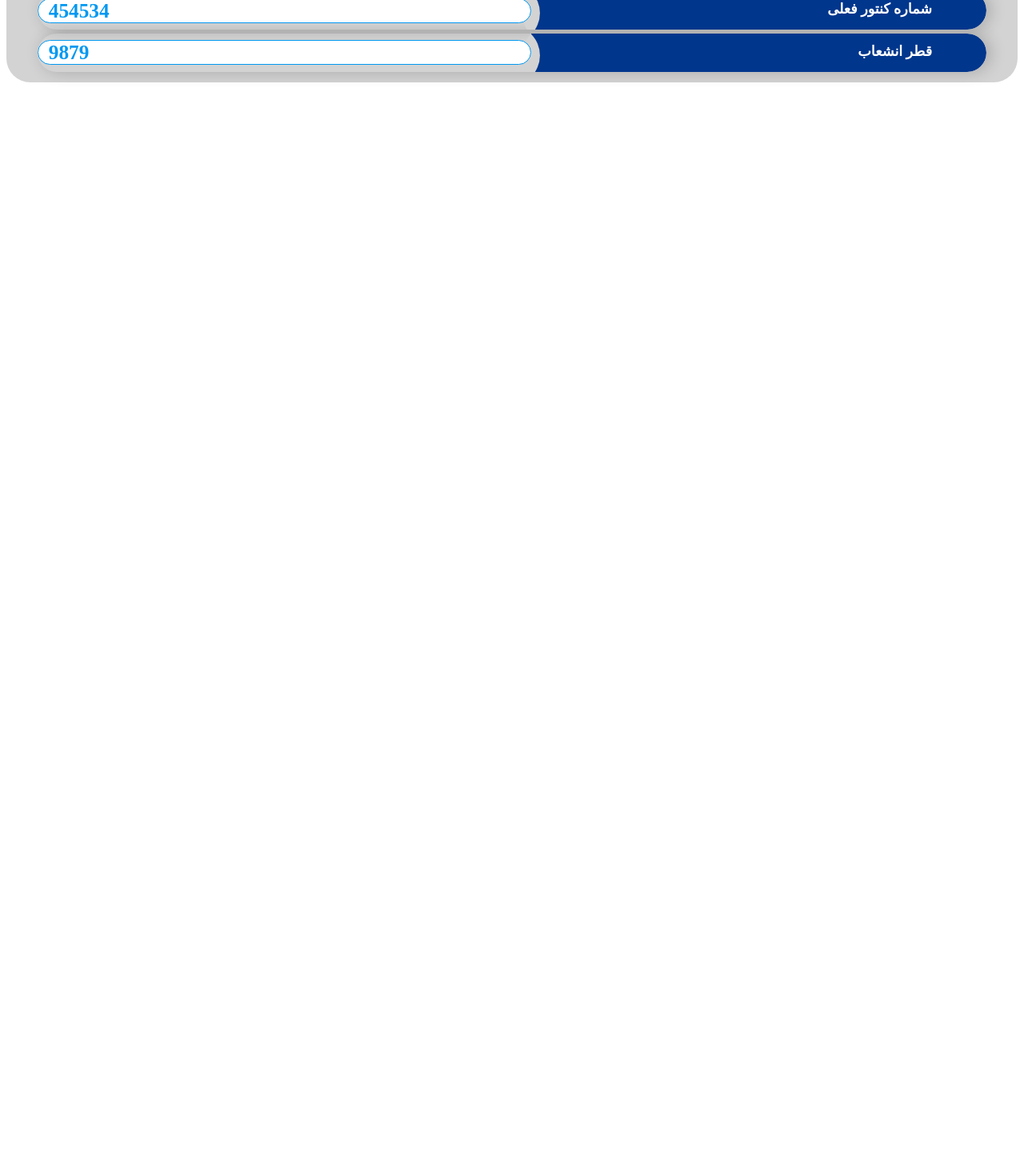
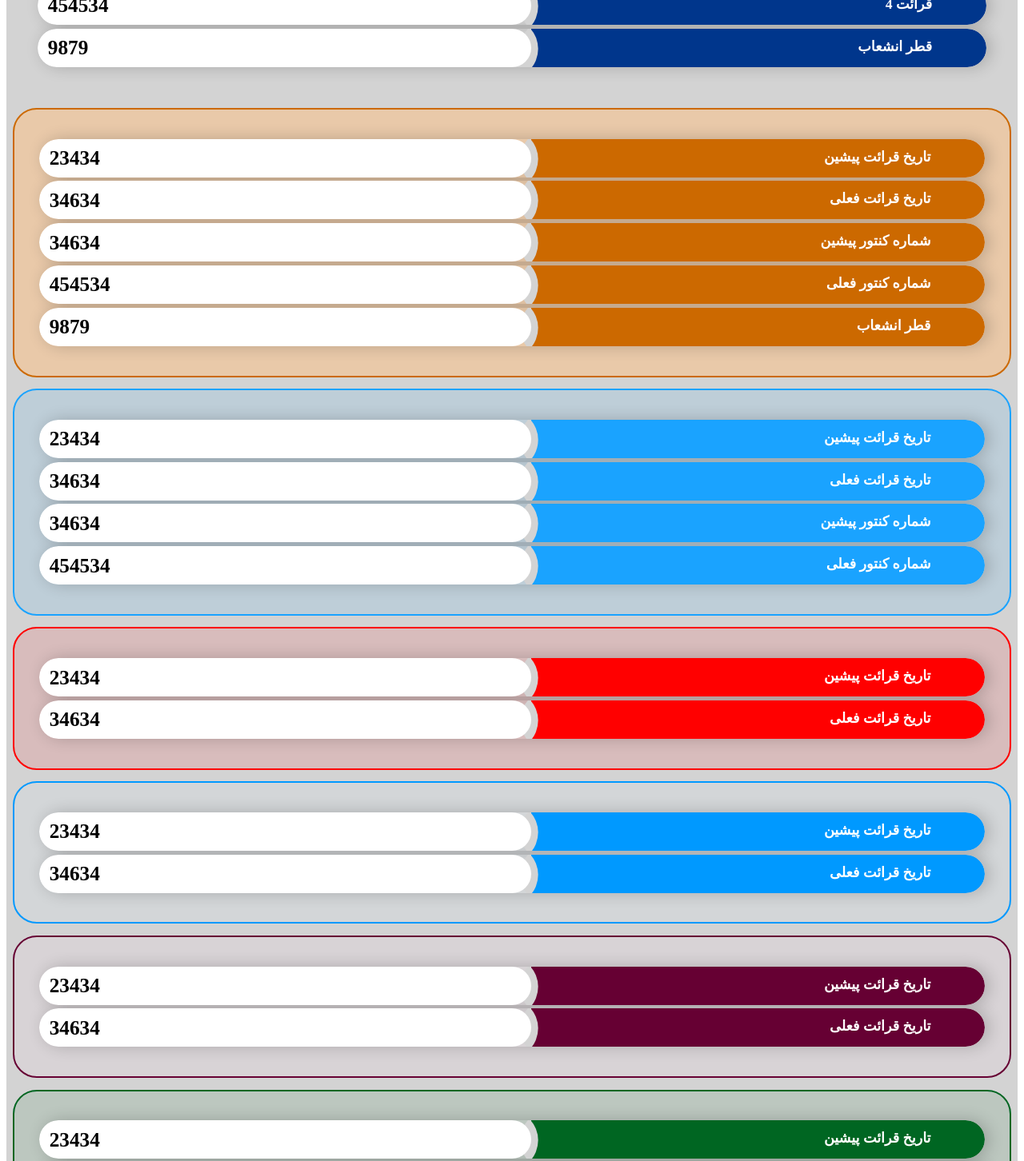
Before and after one commit to JCln/abfabill, an Angular app: page / in a window 1280 px wide. Shown: the part 460-1912 px from the top of the page at 80% size. Before the commit the page ends 800 px from the top, so only its background shows below. Built offline with nearby package versions, Linux system fonts and the light colour scheme.

Commit message:
angular html code optimized

```diff
--- a/src/app/pardakht/view-bill/view-bill.component.html
+++ b/src/app/pardakht/view-bill/view-bill.component.html
@@ -11,18 +11,116 @@
 </section>
 <section>
   <main class="main">
-    <form class="form" *ngFor="let viewBill of viewBill | async">
-      <div class="form-item">
-        <input type="text" readonly name="viewBill.value" class="form-input" aria-label="first name"
-          placeholder="{{viewBill.value}}" [(ngModel)]="viewBill.value">
-      </div>
-      <!-- <button class="form-button">{{viewBill.type}}</button> -->
-      <div class="div1">
-        <p>{{viewBill.type}}</p>
-        <div class="div2">
+    <div class="first_background">
+      <div *ngFor="let ww of viewBill | async; let first_back = index;">
+        <div class="form" *ngIf="first_back > 5">
+          <div class="form-item">
+            <input type="text" readonly name="viewBill.value" class="form-input" aria-label="first name"
+              [(ngModel)]="ww.value">
+          </div>
+          <div class="div1">
+            <p>{{ww.type}}</p>
+            <div class="div2">
+            </div>
+          </div>
         </div>
       </div>
-    </form>
+    </div>
+
+    <div class="first_background orange_background">
+      <div *ngFor="let ww of viewBill | async; let orange_back = index">
+        <div class="form" *ngIf="5 > orange_back">
+          <div class="form-item">
+            <input type="text" readonly name="viewBill.value" class="form-input" aria-label="first name"
+              [(ngModel)]="ww.value">
+          </div>
+          <div class="div1">
+            <p>{{ww.type}}</p>
+            <div class="div2">
+            </div>
+          </div>
+        </div>
+      </div>
+    </div>
+
+    <div class="first_background blue_background">
+      <div *ngFor="let ww of viewBill | async; let blue_back = index">
+        <div class="form" *ngIf="4 > blue_back">
+          <div class="form-item">
+            <input type="text" readonly name="viewBill.value" class="form-input" aria-label="first name"
+              [(ngModel)]="ww.value">
+          </div>
+          <div class="div1">
+            <p>{{ww.type}}</p>
+            <div class="div2">
+            </div>
+          </div>
+        </div>
+      </div>
+    </div>
+    <div class="first_background second_background">
+      <div *ngFor="let ww of viewBill | async; let second_back = index">
+        <div class="form" *ngIf="2 > second_back">
+          <div class="form-item">
+            <input type="text" readonly name="viewBill.value" class="form-input" aria-label="first name"
+              [(ngModel)]="ww.value">
+          </div>
+          <div class="div1">
+            <p>{{ww.type}}</p>
+            <div class="div2">
+            </div>
+          </div>
+        </div>
+      </div>
+    </div>
+
+    <div class="first_background lightblue_background">
+      <div *ngFor="let ww of viewBill | async; let lightblue_back = index">
+        <div class="form" *ngIf="2 > lightblue_back">
+          <div class="form-item">
+            <input type="text" readonly name="viewBill.value" class="form-input" aria-label="first name"
+              [(ngModel)]="ww.value">
+          </div>
+          <div class="div1">
+            <p>{{ww.type}}</p>
+            <div class="div2">
+            </div>
+          </div>
+        </div>
+      </div>
+    </div>
+
+    <div class="first_background purple_background">
+      <div *ngFor="let ww of viewBill | async; let purple_back = index">
+        <div class="form" *ngIf="2 > purple_back">
+          <div class="form-item">
+            <input type="text" readonly name="viewBill.value" class="form-input" aria-label="first name"
+              [(ngModel)]="ww.value">
+          </div>
+          <div class="div1">
+            <p>{{ww.type}}</p>
+            <div class="div2">
+            </div>
+          </div>
+        </div>
+      </div>
+    </div>
+
+    <div class="first_background darkgreen_background">
+      <div *ngFor="let ww of viewBill | async; let darkgreen_back = index">
+        <div class="form" *ngIf="5 > darkgreen_back">
+          <div class="form-item">
+            <input type="text" readonly name="viewBill.value" class="form-input" aria-label="first name"
+              [(ngModel)]="ww.value">
+          </div>
+          <div class="div1">
+            <p>{{ww.type}}</p>
+            <div class="div2">
+            </div>
+          </div>
+        </div>
+      </div>
+    </div>
   </main>
 </section>
 
--- a/src/app/pardakht/view-bill/view-bill.component.scss
+++ b/src/app/pardakht/view-bill/view-bill.component.scss
@@ -1,6 +1,23 @@
 $clr: #00368c;
 $border-radius: #0198f1;
 $white: #fff;
+
+$firstBackground_color: rgba(153, 230, 255, 0.3);
+$secondBackground_color: rgba(255, 0, 0, 0.33);
+$firstBackground_color_border: rgba(153, 230, 255, 1);
+$red_background_color: rgba(255, 0, 0, 0.11);
+$orange_background: rgba(255, 191, 128, 0.5);
+$orange_background_border: rgba(204, 105, 0, 1);
+$purple_backgruond_border: rgba(102, 0, 51, 1);
+$purple_backgruond: rgba(255, 204, 230, 0.1);
+$darkgreen_background_border: rgba(0, 102, 34, 1);
+$darkgreen_background: rgba(0, 102, 34, 0.11);
+$lightblue_background_border: rgba(0, 153, 255, 1);
+$lightblue_background: rgba(204, 235, 255, 0.11);
+$blue_backgroud_border: rgba(26, 163, 255, 1);
+$blue_backgroud: rgba(26, 163, 255, 0.11);
+$footer_background: rgba(0, 230, 0, 1);
+$footer_button: rgba(0, 26, 0, 1);
 
 $size: 3rem;
 $font-size: 1rem;
@@ -39,6 +56,76 @@ section {
     padding: 0.5rem;
     margin: 0 0.5rem;
 
+    .first_background {
+      border-radius: inherit;
+      margin: 0.9rem 0;
+      padding: 2rem 0;
+
+      .form-input {
+        border: 2px solid $firstBackground_color_border;
+      }
+    }
+    .orange_background {
+      background: $orange_background;
+      border: 2px solid $orange_background_border;
+      .form-input {
+        border: 1px solid $orange_background_border;
+      }
+      .div1 {
+        background: $orange_background_border;
+      }
+    }
+    .blue_background {
+      background: $blue_backgroud;
+      border: 2px solid $blue_backgroud_border;
+      .form-input {
+        border: 1px solid $blue_backgroud_border;
+      }
+      .div1 {
+        background: $blue_backgroud_border;
+      }
+    }
+    .second_background {
+      background: $red_background_color;
+      border: 2px solid red;
+      .form-input {
+        border: 1px solid red;
+      }
+      .div1 {
+        background: red;
+      }
+    }
+    .lightblue_background {
+      background: $lightblue_background;
+      border: 2px solid $lightblue_background_border;
+      .form-input {
+        border: 1px solid $lightblue_background_border;
+      }
+      .div1 {
+        background: $lightblue_background_border;
+      }
+    }
+    .purple_background {
+      background: $purple_backgruond;
+      border: 2px solid $purple_backgruond_border;
+      .form-input {
+        border: 1px solid $purple_backgruond_border;
+      }
+      .div1 {
+        background: $purple_backgruond_border;
+      }
+    }
+    .darkgreen_background {
+      background: $darkgreen_background;
+      border: 2px solid $darkgreen_background_border;
+      .form-input {
+        border: 1px solid $darkgreen_background_border;
+      }
+      .div1 {
+        background: $darkgreen_background_border;
+      }
+    }
+
     .form {
       display: flex;
       flex-direction: row;
@@ -73,19 +160,13 @@ section {
         font-family: inherit;
         outline: none;
         font-size: 1.58rem;
-        border: 1px solid;
+        height: 3rem;
         border-radius: 30px;
         z-index: 1;
-        color: $border-radius;
       }
 
       .form-input::placeholder {
         opacity: 0.35;
-      }
-
-      .form-input:focus::placeholder {
-        color: $clr;
-        opacity: 0.85;
       }
 
       .form-button {
@@ -133,7 +214,7 @@ section {
       -webkit-transform: rotate(45deg);
       transform: rotate(45deg);
       -webkit-transform-origin: 21% -55%;
-      transform-origin: 17% -45%;
+      transform-origin: 21% -55%;
     }
   }
 }
--- a/src/app/services/view-bill.service.ts
+++ b/src/app/services/view-bill.service.ts
@@ -17,6 +17,11 @@ export class ViewBillService {
     { id: 2, value: 34634, type: 'تاریخ قرائت فعلی' },
     { id: 3, value: 34634, type: 'شماره کنتور پیشین' },
     { id: 4, value: 454534, type: 'شماره کنتور فعلی' },
+    { id: 5, value: 9879, type: 'قطر انشعاب' },
+    { id: 1, value: 23434, type: 'قرائت1' },
+    { id: 2, value: 34634, type: 'قرائت 2' },
+    { id: 3, value: 34634, type: 'قرائت 3' },
+    { id: 4, value: 454534, type: 'قرائت 4' },
     { id: 5, value: 9879, type: 'قطر انشعاب' }
   ];
 
```
